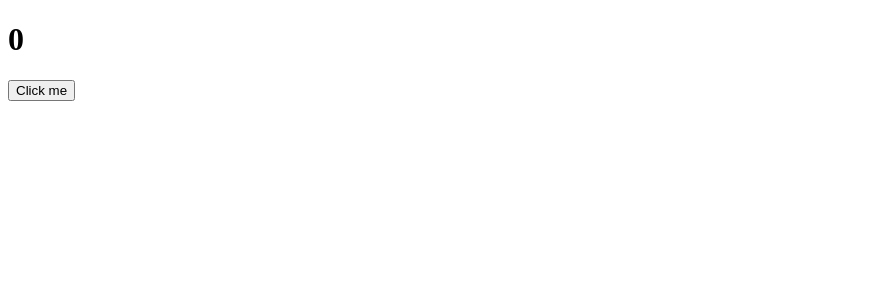
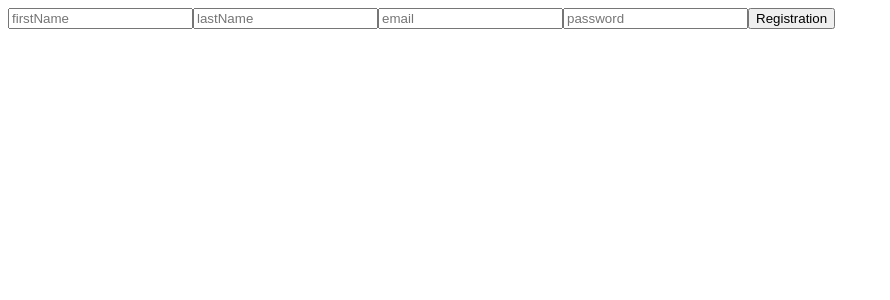
Before and after one commit to ONL-JS-FE2023-1/cra-first-project, a React (Create React App) app: page / in a window 1280 px wide. Shown: the top 300 px of the page, without its empty margins (0-890 px from the left). Built offline with nearby package versions, Linux system fonts and the light colour scheme.

Commit message:
useReducer with Form

```diff
--- a/src/components/RegistrationForm/RegistrationForm.js
+++ b/src/components/RegistrationForm/RegistrationForm.js
@@ -1,54 +1,40 @@
 import React, { useState, useReducer } from 'react';
+import {reducer} from '../../reducers'
+import CONSTANTS from '../../constants';
+const {ACTIONS} = CONSTANTS;
 
 
 const initialState = {
-    clickCount: 0
-}
-
-function reducer(state, action) {
-    // reducer не має мутувати стейт, натомість вона повертає НОВИЙ об'єкт стану
-    switch (action.type) {
-        case 'CLICK_INCREMENT': {
-            return {
-                ...state,
-                clickCount: state.clickCount + 1
-            }
-        }
-        default: {
-            return state;
-        }
-    }
+    firstName: '',
+    lastName: '',
+    email: '',
+    password: ''
 }
 
 const RegistrationForm = () => {
 
     const [state, dispatch] = useReducer(reducer, initialState);
 
-    const clickHandler = () => {
+    const inputChangeHandler = ({target: {value, name}}) => {
         dispatch({
-            type: 'CLICK_INCREMENT'
+            type: ACTIONS.INPUT_CHANGE,
+            payload: {
+                value,
+                name
+            }
         })
     }
 
-    // const [firstName, setFirstName] = useState('');
-    // const [lastName, setLastName] = useState('');
-    // const [email, setEmail] = useState('');
-    // const [password, setPassword] = useState('');
-
-
+    const {firstName, lastName, email, password} = state;
 
     return (
-        <>
-            <h1>{state.clickCount}</h1>
-            <button onClick={clickHandler}>Click me</button>
-        </>
-        // <form>
-        //     <input type="text" name="firstName" placeholder='firstName' value={firstName}  />
-        //     <input type="text" name="lastName" placeholder='lastName' value={lastName}  />
-        //     <input type="text" name="email" placeholder='email' value={email}  />
-        //     <input type="text" name="password" placeholder='password' value={password}  />
-        //     <button type='submit'>Registration</button>
-        // </form>
+        <form>
+            <input type="text" name="firstName" placeholder='firstName' value={firstName} onChange={inputChangeHandler} />
+            <input type="text" name="lastName" placeholder='lastName' value={lastName} onChange={inputChangeHandler} />
+            <input type="text" name="email" placeholder='email' value={email} onChange={inputChangeHandler} />
+            <input type="text" name="password" placeholder='password' value={password} onChange={inputChangeHandler} />
+            <button type='submit'>Registration</button>
+        </form>
     );
 }
 
@@ -58,20 +44,6 @@
 /*
 
 const [state, dispatch] = useReducer(reducer, initialState)
-
-reducer:
-
-(state, action) => newState
-state - стан useReducer (поточний стан вашої компоненти)
-action - об'єкт, яка містить інформацію, яка дає змогу отримати новий стан
-newState - змінений стан, що повертатиметься з редьюсера
-
-oldState => action:increment -> counter+1 => newState
-oldState => action:decrement -> counter-1 => newState
-
-reducer - чиста функція:
-1. не має побічних ефектів (запити на сервер, інтервали, таймаути, асинхронна робота...)
-2. детермінова функція - при одних і тих самих параметрах повертає один і той самий результат
 
 
 action = {
--- a/src/constants/index.js
+++ b/src/constants/index.js
@@ -4,6 +4,9 @@
     THEMES: {
         LIGHT: 'LIGHT',
         DARK: 'DARK'
+    },
+    ACTIONS: {
+        INPUT_CHANGE: 'INPUT_CHANGE'
     }
 }
 
--- /dev/null
+++ b/src/reducers/index.js
@@ -0,0 +1,36 @@
+import CONSTANTS from "../constants";
+const {ACTIONS} = CONSTANTS;
+
+export function reducer(state, action) {
+    // reducer не має мутувати стейт, натомість вона повертає НОВИЙ об'єкт стану
+    switch (action.type) {
+        case ACTIONS.INPUT_CHANGE: {
+            const {payload: {name, value}} = action;
+            return {
+                ...state,
+                [name]: value
+            }
+        }
+        default: {
+            return state;
+        }
+    }
+}
+
+/*
+
+reducer:
+
+(state, action) => newState
+state - стан useReducer (поточний стан вашої компоненти)
+action - об'єкт, яка містить інформацію, яка дає змогу отримати новий стан
+newState - змінений стан, що повертатиметься з редьюсера
+
+oldState => action:increment -> counter+1 => newState
+oldState => action:decrement -> counter-1 => newState
+
+reducer - чиста функція:
+1. не має побічних ефектів (запити на сервер, інтервали, таймаути, асинхронна робота...)
+2. детермінова функція - при одних і тих самих параметрах повертає один і той самий результат
+
+*/
```
